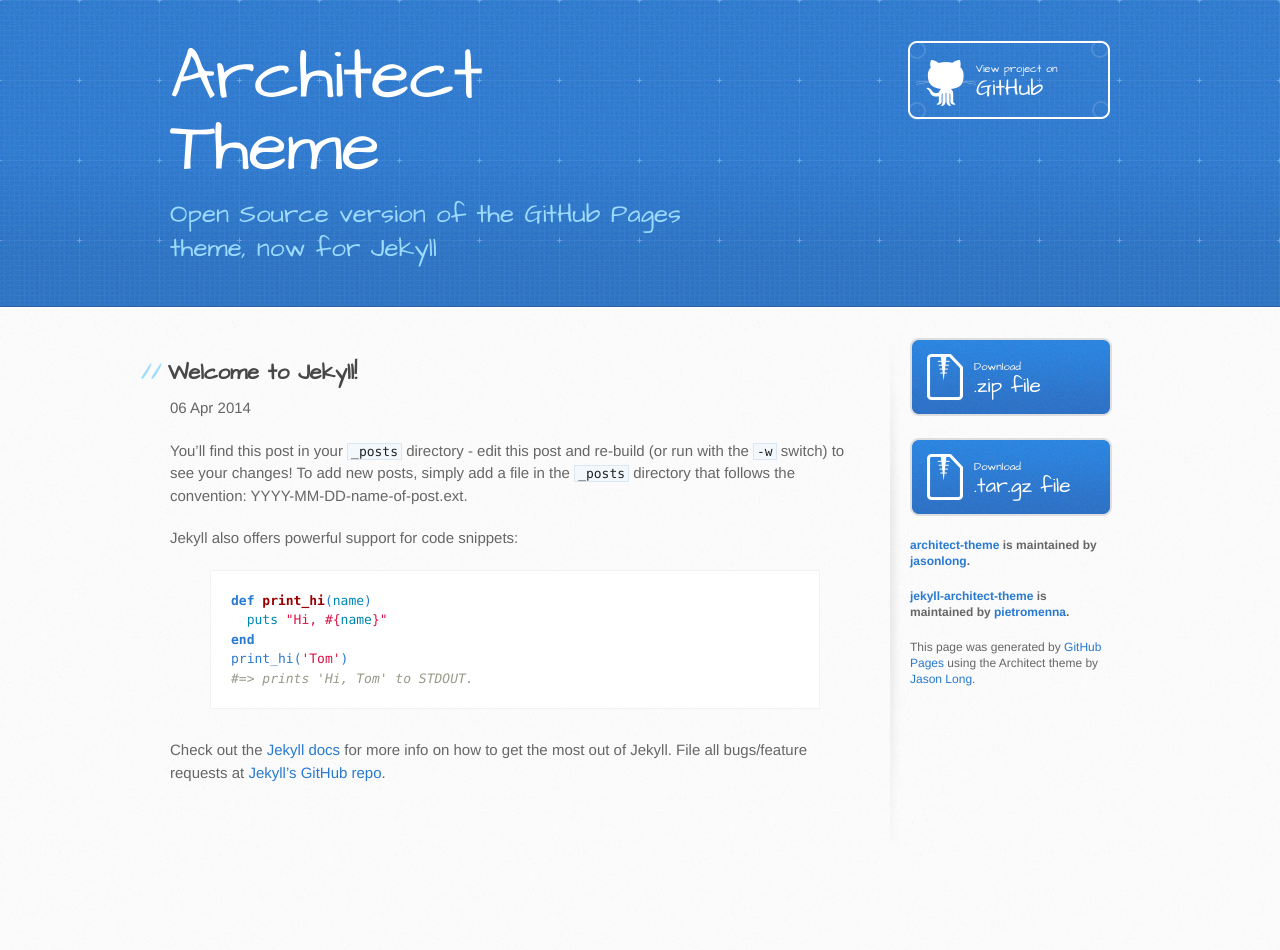
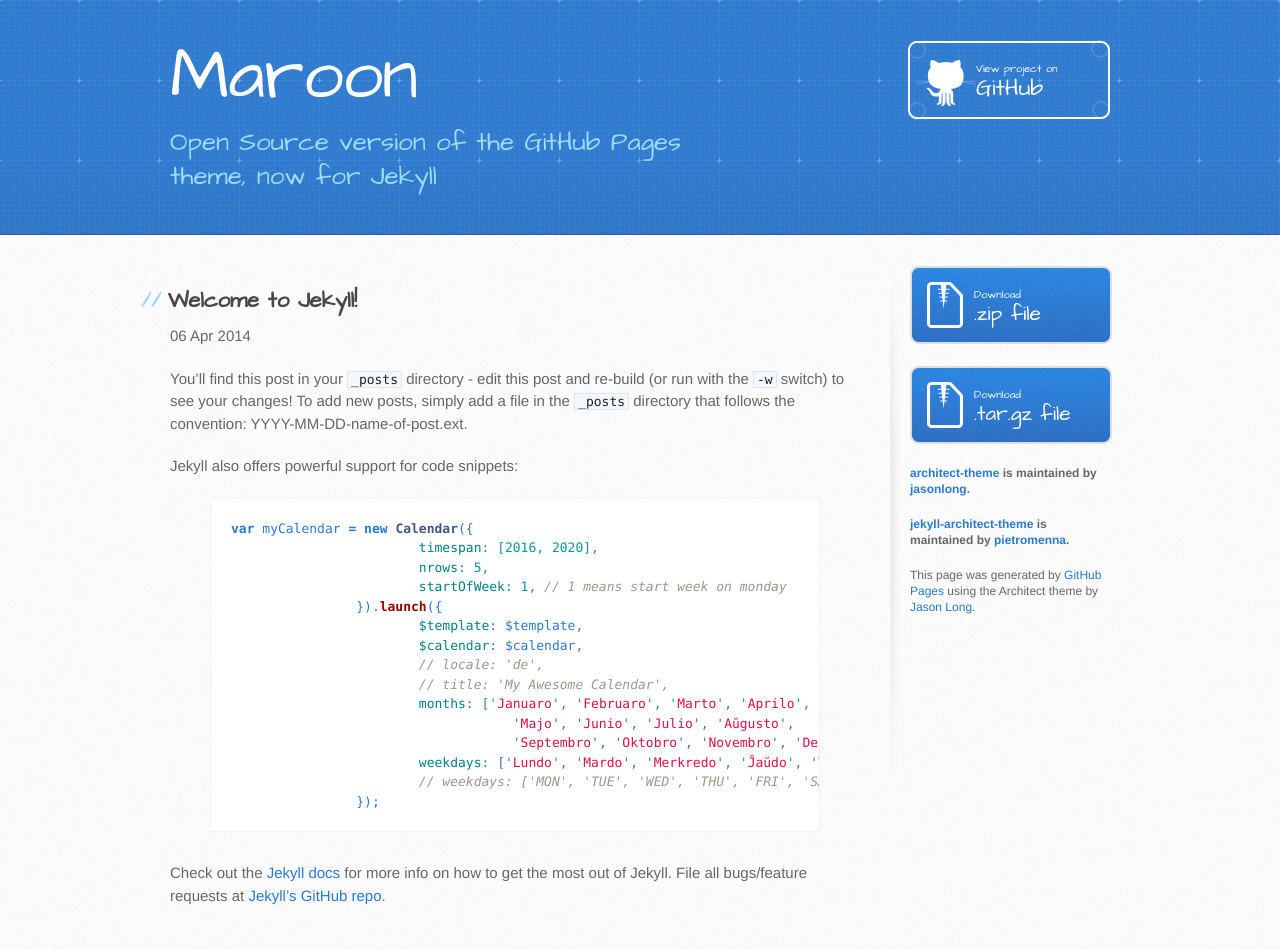
Before and after one commit to JannicBeck/maroon, a Jekyll site: the page built from _posts/2014-04-06-welcome-to-jekyll.markdown, in a window 1280 px wide. Built offline with Jekyll 4.4.1, drawn with Linux system fonts in a browser that asks for light colours; Markdown is read by kramdown in place of the engine named in the settings; before the commit the page ends 900 px from its top, so only the background shows below that.

Commit message:
testing code

```diff
--- a/_config.yml
+++ b/_config.yml
@@ -1,3 +1,3 @@
-name: Architect Theme
+name: Maroon
 markdown: redcarpet
 baseurl: '/maroon'
--- a/_posts/2014-04-06-welcome-to-jekyll.markdown
+++ b/_posts/2014-04-06-welcome-to-jekyll.markdown
@@ -10,12 +10,22 @@ To add new posts, simply add a file in the `_posts` directory that follows the c
 
 Jekyll also offers powerful support for code snippets:
 
-{% highlight ruby %}
-def print_hi(name)
-  puts "Hi, #{name}"
-end
-print_hi('Tom')
-#=> prints 'Hi, Tom' to STDOUT.
+{% highlight javascript %}
+var myCalendar = new Calendar({
+			timespan: [2016, 2020],
+			nrows: 5,
+			startOfWeek: 1, // 1 means start week on monday
+		}).launch({
+			$template: $template,
+			$calendar: $calendar,
+			// locale: 'de',
+			// title: 'My Awesome Calendar',
+			months: ['Januaro', 'Februaro', 'Marto', 'Aprilo',
+			            'Majo', 'Junio', 'Julio', 'Aŭgusto',
+			            'Septembro', 'Oktobro', 'Novembro', 'Decembro'],
+			weekdays: ['Lundo', 'Mardo', 'Merkredo', 'Ĵaŭdo', 'Vendredo', 'Sabato', 'Dimanĉo']
+			// weekdays: ['MON', 'TUE', 'WED', 'THU', 'FRI', 'SAT', 'SUN']
+		});
 {% endhighlight %}
 
 Check out the [Jekyll docs][jekyll] for more info on how to get the most out of Jekyll. File all bugs/feature requests at [Jekyll's GitHub repo][jekyll-gh].
--- a/index.html
+++ b/index.html
@@ -1,10 +1,9 @@
 ---
 layout: default
-title: Architect Theme by Jason Long
+title: Maroon
 ---
 
 <div id="home">
-  <h1>Blog Posts</h1>
   <ul class="posts">
     {% for post in site.posts %}
       <li><span>{{ post.date | date_to_string }}</span> &raquo; <a href="{{ site.baseurl }}{{ post.url }}">{{ post.title }}</a></li>
```
